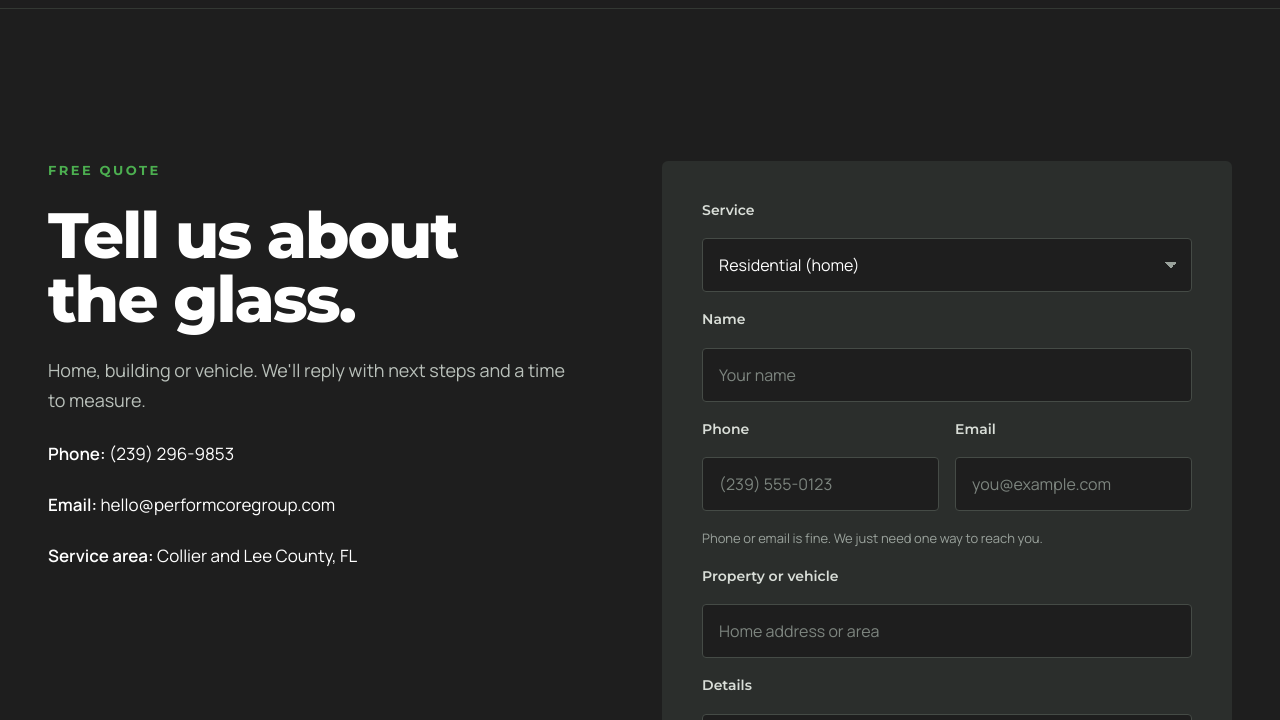
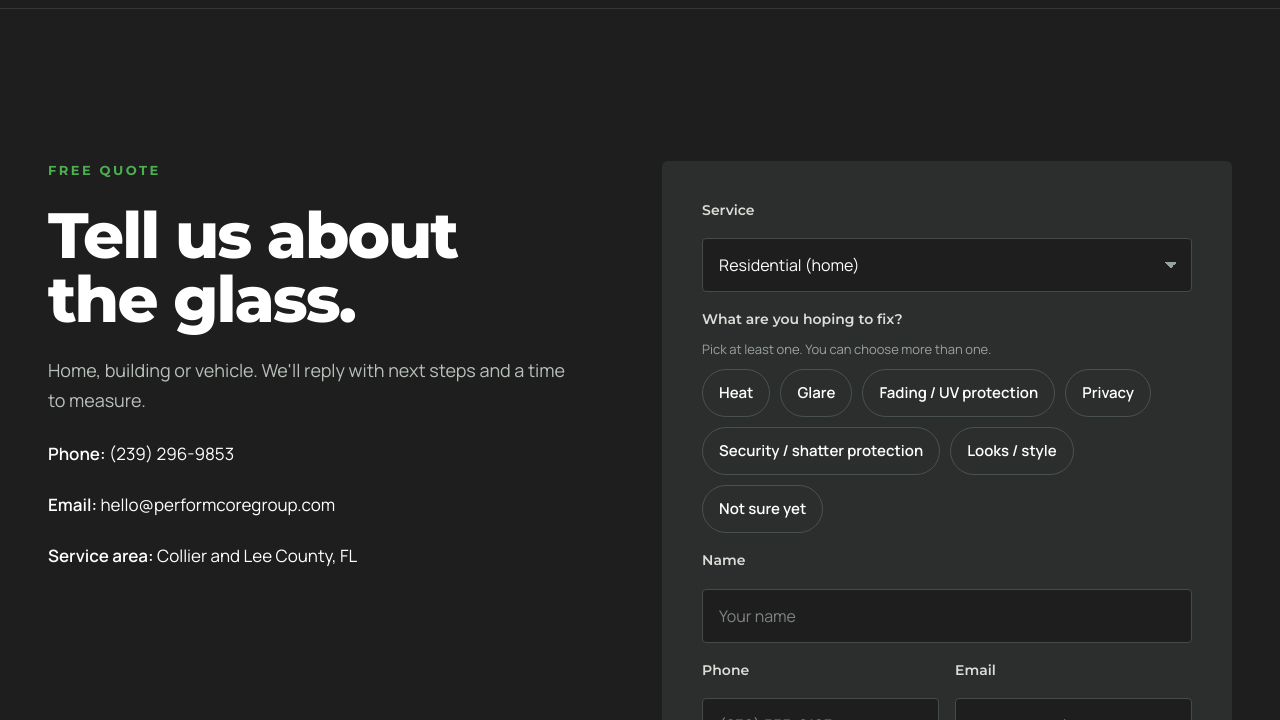
Before and after one commit to srod24/performcore-site, a plain HTML site: page index.html in a window 1280 px wide. Both pictures are taken after a click on the link "Request a residential quote →". Shown: the part 4106-4826 px from the top of the page. Drawn offline with Linux system fonts and the light colour scheme.

Commit message:
Quote form: ask what they want to fix
Customers pick at least one goal (heat, glare, fading, privacy, and so on) so Sean knows before he reaches out.

```diff
--- a/index.html
+++ b/index.html
@@ -239,6 +239,43 @@
     .quote-form select option[value=""] { color: #7D857F; }
     .quote-form select option { color: #FFFFFF; background: var(--color-charcoal); }
     .quote-form .btn-primary { align-self: flex-start; margin-top: 6px; }
+
+    .goal-field { border: 0; margin: 0; padding: 0; min-width: 0; display: flex; flex-direction: column; gap: 10px; }
+    .goal-field .field-label { padding: 0; }
+    .goal-chips { display: flex; flex-wrap: wrap; gap: 10px; }
+    .goal-chip {
+      position: relative;
+      display: inline-flex;
+      align-items: center;
+      justify-content: center;
+      min-height: 48px;
+      padding: 12px 16px;
+      border: 1px solid #4A524C;
+      border-radius: 999px;
+      background: transparent;
+      color: #FFFFFF;
+      font-family: var(--font-body), "Helvetica Neue", Arial, sans-serif;
+      font-weight: 600;
+      font-size: 15px;
+      line-height: 1.2;
+      cursor: pointer;
+      user-select: none;
+      -webkit-tap-highlight-color: transparent;
+    }
+    .goal-chip input {
+      position: absolute;
+      opacity: 0;
+      width: 1px;
+      height: 1px;
+      margin: 0;
+      pointer-events: none;
+    }
+    .goal-chip:has(input:checked) {
+      background: var(--color-green);
+      border-color: var(--color-green);
+      color: var(--color-charcoal);
+    }
+    .goal-chip:focus-within { outline: 2px solid var(--color-green); outline-offset: 2px; }
     .form-note { font-family: var(--font-body), "Helvetica Neue", Arial, sans-serif; font-size: 13px; line-height: 1.5; color: #9AA29C; margin: 0; }
     .form-status { font-family: var(--font-body), "Helvetica Neue", Arial, sans-serif; font-size: 14px; line-height: 1.5; color: var(--color-green); margin: 0; min-height: 1.2em; }
 
@@ -483,6 +520,20 @@
         <option value="Not sure">Not sure / a mix</option>
       </select>
 
+      <div class="goal-field" id="quote-goals" role="group" aria-labelledby="quote-goals-label" aria-describedby="quote-goals-hint" aria-required="true">
+        <p class="field-label" id="quote-goals-label">What are you hoping to fix?</p>
+        <p class="form-note" id="quote-goals-hint">Pick at least one. You can choose more than one.</p>
+        <div class="goal-chips" id="quote-goal-chips">
+          <label class="goal-chip"><input type="checkbox" name="goals" value="Heat"><span>Heat</span></label>
+          <label class="goal-chip"><input type="checkbox" name="goals" value="Glare"><span>Glare</span></label>
+          <label class="goal-chip"><input type="checkbox" name="goals" value="Fading / UV protection"><span>Fading / UV protection</span></label>
+          <label class="goal-chip"><input type="checkbox" name="goals" value="Privacy"><span>Privacy</span></label>
+          <label class="goal-chip"><input type="checkbox" name="goals" value="Security / shatter protection"><span>Security / shatter protection</span></label>
+          <label class="goal-chip"><input type="checkbox" name="goals" value="Looks / style"><span>Looks / style</span></label>
+          <label class="goal-chip"><input type="checkbox" name="goals" value="Not sure yet"><span>Not sure yet</span></label>
+        </div>
+      </div>
+
       <label class="field-label" for="quote-name">Name</label>
       <input id="quote-name" name="name" type="text" autocomplete="name" required maxlength="100" placeholder="Your name">
 
@@ -565,16 +616,37 @@
     var $ = function (id) { return document.getElementById(id); };
     var svc = $("quote-service");
     var HINTS = {
-      Residential: ["Home address or area", "Rooms or windows, sun or privacy problems, any film you have in mind"],
-      Commercial: ["Building, storefront or address", "Number of windows or square feet, floors, goals like heat, glare or privacy"],
-      Automotive: ["Year, make and model", "Full tint, front doors, windshield strip, tint removal, shade you want"],
-      "Not sure": ["Address, building, or year/make/model", "Tell us what you're trying to fix and we'll point you the right way"]
+      Residential: ["Home address or area", "Rooms or windows, film you want, anything else we should know"],
+      Commercial: ["Building, storefront or address", "Number of windows or square feet, floors, anything else we should know"],
+      Automotive: ["Year, make and model", "Full tint, front doors, windshield, tint removal, shade you want"],
+      "Not sure": ["Address, building, or year/make/model", "Anything else we should know"]
     };
+    var GOAL_ORDER = {
+      Residential: ["Heat", "Glare", "Fading / UV protection", "Privacy", "Security / shatter protection", "Looks / style", "Not sure yet"],
+      Commercial: ["Heat", "Glare", "Privacy", "Security / shatter protection", "Fading / UV protection", "Looks / style", "Not sure yet"],
+      Automotive: ["Heat", "Privacy", "Looks / style", "Fading / UV protection", "Glare", "Security / shatter protection", "Not sure yet"],
+      "Not sure": ["Heat", "Glare", "Fading / UV protection", "Privacy", "Security / shatter protection", "Looks / style", "Not sure yet"]
+    };
+    function orderGoals(v) {
+      var order = GOAL_ORDER[v] || GOAL_ORDER["Not sure"];
+      var box = $("quote-goal-chips");
+      if (!box) return;
+      var map = {};
+      Array.prototype.forEach.call(box.querySelectorAll(".goal-chip"), function (el) {
+        var input = el.querySelector("input");
+        if (input) map[input.value] = el;
+      });
+      order.forEach(function (g) { if (map[g]) box.appendChild(map[g]); });
+    }
+    function selectedGoals() {
+      return Array.prototype.map.call(document.querySelectorAll("#quote-goal-chips input:checked"), function (el) { return el.value; });
+    }
     function setService(v) {
       if (!v || !HINTS[v]) return;
       svc.value = v;
       $("quote-property").placeholder = HINTS[v][0];
       $("quote-details").placeholder = HINTS[v][1];
+      orderGoals(v);
     }
     svc.addEventListener("change", function () { setService(svc.value); });
     document.querySelectorAll("[data-service]").forEach(function (el) {
@@ -597,6 +669,7 @@
       statusEl.classList.remove("is-error"); statusEl.textContent = "";
       var payload = {
         service: svc.value || "",
+        goals: selectedGoals(),
         name: ($("quote-name").value || "").trim(),
         phone: ($("quote-phone").value || "").trim(),
         email: ($("quote-email").value || "").trim(),
@@ -606,6 +679,7 @@
         page: location.href.slice(0, 300)
       };
       if (!payload.service) { showError("Please choose a service."); svc.focus(); return; }
+      if (!payload.goals.length) { showError("Please tell us what you're hoping to fix."); $("quote-goals").scrollIntoView({ behavior: "smooth", block: "center" }); return; }
       if (!payload.name) { showError("Please add your name."); $("quote-name").focus(); return; }
       if (!payload.phone && !payload.email) { showError("Please add a phone number or an email."); $("quote-phone").focus(); return; }
       if (payload.email && !$("quote-email").checkValidity()) { showError("That email doesn't look right."); $("quote-email").focus(); return; }
```
